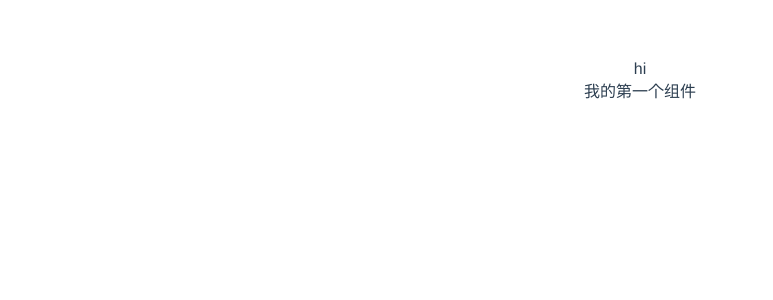
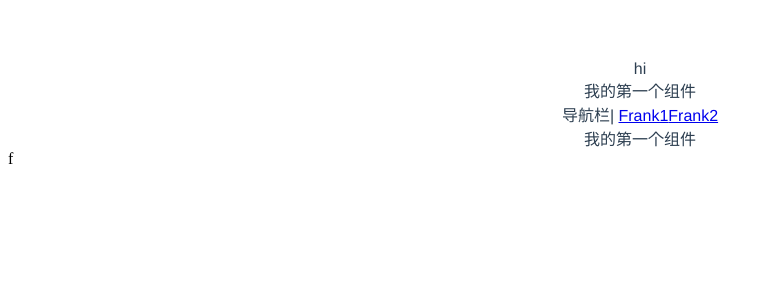
Before and after one commit to zhangzhuoya/gulu-ui-z, a Vue app: page / in a window 1280 px wide. Shown: the top 300 px of the page, without its empty margins (0-773 px from the left). Built offline with nearby package versions, Linux system fonts and the light colour scheme.

Commit message:
初始化路由

```diff
--- a/index.html
+++ b/index.html
@@ -9,5 +9,8 @@
 <body>
   <div id="app"></div>
   <script type="module" src="/src/main.js"></script>
+  <script type="module" src="/src/main.ts"></script>
+
 </body>
 </html>
+f
--- a/src/App.vue
+++ b/src/App.vue
@@ -1,15 +1,20 @@
 <template>
-  <div>hi</div>
-  <Frank></Frank>
+<div>hi</div>
+<Frank />
+<div>导航栏|
+    <router-link to="/">Frank1</router-link>
+    <router-link to="/xxx">Frank2</router-link>
+</div>
+<router-view></router-view>
 </template>
 
 <script>
 import Frank from "./components/Frank.vue";
 
 export default {
-  name: "App",
-  components: {
-    Frank,
-  },
+    name: "App",
+    components: {
+        Frank,
+    },
 };
 </script>
--- /dev/null
+++ b/src/components/Frank2.vue
@@ -0,0 +1,5 @@
+<template>
+<div>
+    Frank2
+</div>
+</template>
--- a/src/main.js
+++ /dev/null
@@ -1,5 +0,0 @@
-import { createApp } from 'vue'
-import App from './App.vue'
-import './index.css'
-
-createApp(App).mount('#app')
--- /dev/null
+++ b/src/main.ts
@@ -0,0 +1,17 @@
+import { createApp } from 'vue'
+import App from './App.vue'
+import './index.css'
+import {createWebHashHistory,createRouter} from 'vue-router'
+import Frank from "./components/Frank.vue"
+import Frank2 from "./components/Frank2.vue"
+const history = createWebHashHistory()
+const router =  createRouter({
+    history: history,
+    routes:[
+        {path:"/",component:Frank},
+        {path:"/xxx",component:Frank2}
+    ]
+})
+const app = createApp(App)
+app.use(router)
+app.mount('#app')
--- /dev/null
+++ b/src/shims-vue.d.ts
@@ -0,0 +1,5 @@
+declare module '*.vue' {
+    import { ComponentOptions } from 'vue'
+    const componentOptions: ComponentOptions
+    export default componentOptions
+  }
```
Also changed, not shown: package.json (+4 -3 lines), src/components/HelloWorld.vue (deleted, +0 -19 lines), 1 other file (tests, documents, lock files or other folders).
